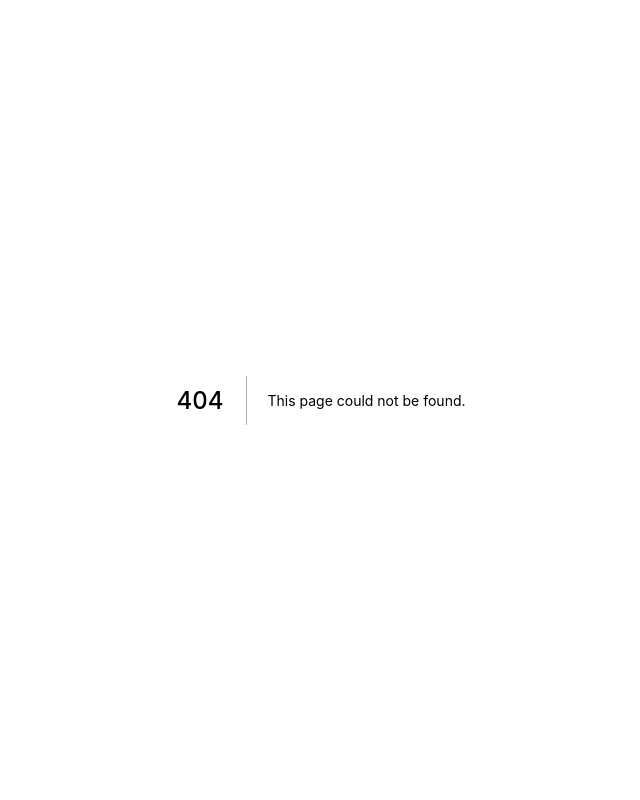
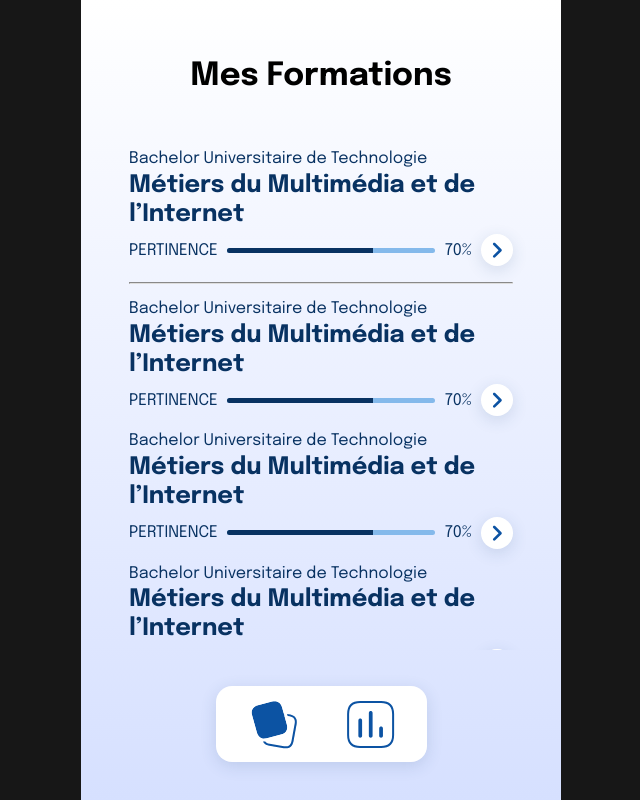
Before and after one commit to EtudiQuoi/etudi-quoi, a Next.js app: page /results in a window 1280 px wide. Before the commit this address had no page. Shown: the whole page, without its empty margins (319-959 px from the left). Built offline with nearby package versions, Linux system fonts and the light colour scheme.

Commit message:
add page results

```diff
--- /dev/null
+++ b/components/CardResult.jsx
@@ -0,0 +1,63 @@
+import RoundButton from "./RoundButton";
+import styled from "@emotion/styled";
+
+const CardResult = (props) => {
+    return (
+        <ListItem>
+            <FormationType>Bachelor Universitaire de Technologie</FormationType>
+            <FormationTitle>Métiers du Multimédia et de l’Internet</FormationTitle>
+            <BottomInfo>
+                <Label htmlFor="pertinence">Pertinence</Label>
+                <ProgressBar id="pertinence" value="70" max="100">
+                    70%
+                </ProgressBar>
+                <p>70%</p>
+                <RoundButton size="tiny" layout="arrow" />
+            </BottomInfo>
+        </ListItem>
+    );
+};
+
+export default CardResult;
+
+const ListItem = styled.li`
+    list-style: none;
+    display: flex;
+    flex-direction: column;
+    gap: 0.3rem;
+    color: ${({ theme }) => theme.darkColor};
+`;
+
+const FormationType = styled.p`
+    text-align: left;
+`;
+
+const FormationTitle = styled.h2`
+    line-height: 120%;
+    text-align: left;
+`;
+
+const BottomInfo = styled.div`
+    display: flex;
+    justify-content: space-between;
+    align-items: center;
+`;
+
+const Label = styled.label`
+    text-transform: uppercase;
+`;
+
+const ProgressBar = styled.progress`
+    height: 0.3rem;
+    width: 13rem;
+    -webkit-appearance: none;
+    border-radius: 10px;
+    overflow: hidden;
+    ::-webkit-progress-value {
+        background-color: #083262;
+    }
+
+    ::-webkit-progress-bar {
+        background-color: #84b9eb;
+    }
+`;
--- a/components/RoundButton.jsx
+++ b/components/RoundButton.jsx
@@ -14,6 +14,15 @@ export default function RoundButton(props) {
                 <svg width="32" height="26" viewBox="0 0 32 26" fill="none" xmlns="http://www.w3.org/2000/svg">
                     <path
                         d="M26.3039 0L10.469 15.835L5.3333 10.6993L0.296387 15.7362L5.43205 20.8719L10.5019 25.9417L15.5388 20.9048L31.3737 5.06985L26.3039 0Z"
+                        fill="#0C53A3"
+                    />
+                </svg>
+            )}
+
+            {props.layout === "arrow" && (
+                <svg width="16" height="16" viewBox="0 0 8 12" fill="none" xmlns="http://www.w3.org/2000/svg">
+                    <path
+                        d="M1.23802 2.20142C0.836978 1.81251 0.836978 1.18221 1.22466 0.779896C1.42518 0.578737 1.67917 0.484863 1.94654 0.484863C2.20053 0.484863 2.45453 0.578737 2.64168 0.779896L7.30719 5.43337C7.49434 5.62112 7.60129 5.87592 7.60129 6.14413C7.60129 6.41235 7.49434 6.66715 7.30719 6.8549L2.64168 11.5084C2.25401 11.9107 1.6257 11.9107 1.22466 11.5084C0.836978 11.1195 0.836978 10.4758 1.23802 10.0869L5.18164 6.14413L1.23802 2.20142Z"
                         fill="#0C53A3"
                     />
                 </svg>
@@ -40,9 +49,13 @@ const Btn = styled.button`
     box-shadow: ${({ theme }) => theme.boxShadow};
 
     ${(props) => {
-        if (props.size === 'small') {
+        if (props.size === "small") {
             return css`
                 padding: 1rem 1.5rem;
+            `;
+        } else if (props.size === "tiny") {
+            return css`
+                padding: 0.5rem 0.5rem;
             `;
         } else {
             return css`
--- /dev/null
+++ b/pages/results.js
@@ -0,0 +1,75 @@
+import styled from "@emotion/styled";
+import { Container } from "../shared/styles";
+
+import VoteWrapper from "../lib/context";
+
+import Navbar from "../components/Navbar";
+import CardResult from "../components/CardResult";
+
+const Results = () => (
+    <Container>
+        <VoteWrapper>
+            <Grid>
+                <GridItem area="header">
+                    <h1>Mes Formations</h1>
+                </GridItem>
+                <GridItem area="results">
+                    <CardsList>
+                        <CardResult />
+                        <Separator />
+                        <CardResult />
+                        <CardResult />
+                        <CardResult />
+                        <CardResult />
+                        <CardResult />
+                        <CardResult />
+                        <CardResult />
+                    </CardsList>
+                </GridItem>
+                <GridItem area="navbar">
+                    <Navbar />
+                </GridItem>
+            </Grid>
+        </VoteWrapper>
+    </Container>
+);
+
+export default Results;
+
+const Grid = styled.div`
+    width: 100%;
+    height: 100%;
+    display: grid;
+    grid-template-columns: 1fr;
+    grid-template-rows: 15vh 1fr 15vh;
+    grid-template-areas:
+        "header"
+        "results"
+        "navbar";
+`;
+
+const GridItem = styled.div`
+    grid-area: ${(props) => props.area};
+    display: grid;
+    place-items: center;
+`;
+
+const CardsList = styled.ul`
+    padding: 0 3rem;
+    display: flex;
+    flex-direction: column;
+    gap: 1rem;
+    overflow: scroll;
+    height: 500px;
+    max-height: 100%;
+    &::-webkit-scrollbar {
+        display: none;
+    }
+`;
+
+const Separator = styled.hr`
+    height: 2px;
+    box-shadow: none;
+    border-color: #dddddd;
+    width: 100%;
+`;
```
Also changed, not shown: 1 other file (tests, documents, lock files or other folders).
